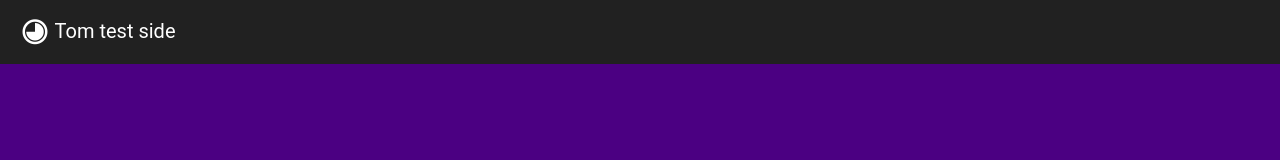
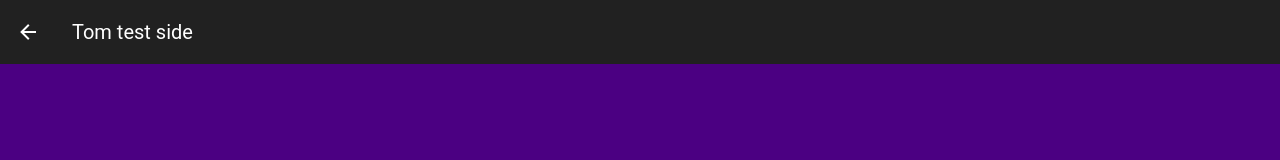
Before and after one commit to Jens497/Rollespilskema-Frontend, a Vue app: page /empty in a window 1280 px wide. Shown: the top 160 px of the page. Built offline with nearby package versions, Linux system fonts and the light colour scheme.

Commit message:
Fit AppBar to figma design

```diff
--- a/src/layouts/default/AppBar.vue
+++ b/src/layouts/default/AppBar.vue
@@ -1,7 +1,11 @@
 <template>
   <v-app-bar flat>
+    <v-app-bar-nav-icon
+      v-if="canNavigateBack"
+      icon="mdi-arrow-left"
+      @click="$router.back()"
+    />
     <v-app-bar-title>
-      <v-icon icon="mdi-circle-slice-6" />
       {{ $t(props.title) }}
     </v-app-bar-title>
   </v-app-bar>
@@ -9,7 +13,9 @@
 
 <script lang="ts" setup>
   import { LocalizationKey } from '@/plugins/vue-i18n';
-
-  const props = defineProps<{ title: LocalizationKey }>()
+  type Props = { title: LocalizationKey, canNavigateBack: boolean }
+  const props = withDefaults(defineProps<Props>(), {
+    canNavigateBack: true
+  })
 
 </script>
--- a/src/layouts/default/Default.vue
+++ b/src/layouts/default/Default.vue
@@ -1,6 +1,9 @@
 <template>
   <v-app>
-    <default-bar :title="$route.meta.title" />
+    <default-bar
+      :title="$route.meta.appBar.title"
+      :can-navigate-back="$route.meta.appBar.canNavigateBack"
+    />
 
     <default-view />
   </v-app>
--- a/src/router/index.ts
+++ b/src/router/index.ts
@@ -9,7 +9,7 @@ const routes: RouteRecordRaw[] = [
       {
         path: '',
         name: 'Home',
-        meta: { title: 'view.home.title'},
+        meta: { appBar: { title: 'view.home.title', canNavigateBack: false } },
         // route level code-splitting
         // this generates a separate chunk (about.[hash].js) for this route
         // which is lazy-loaded when the route is visited.
@@ -18,7 +18,7 @@ const routes: RouteRecordRaw[] = [
       {
         path: 'empty',
         name: 'Empty',
-        meta: { title: 'view.empty.title' },
+        meta: { appBar: { title: 'view.empty.title' } },
         component: () => import('@/views/Empty.vue')
       }
     ],
--- a/src/vue-router.d.ts
+++ b/src/vue-router.d.ts
@@ -9,6 +9,9 @@ export {}
 
 declare module 'vue-router' {
   interface RouteMeta {
-    title: LocalizationKey
+    appBar: {
+      title: LocalizationKey,
+      canNavigateBack?: boolean
+    }
   }
 }
```
